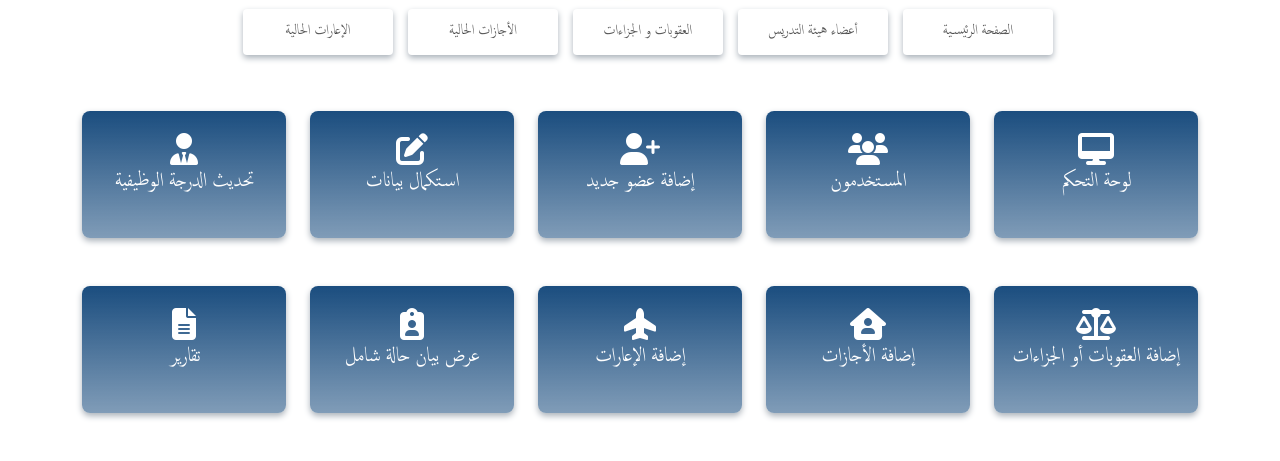
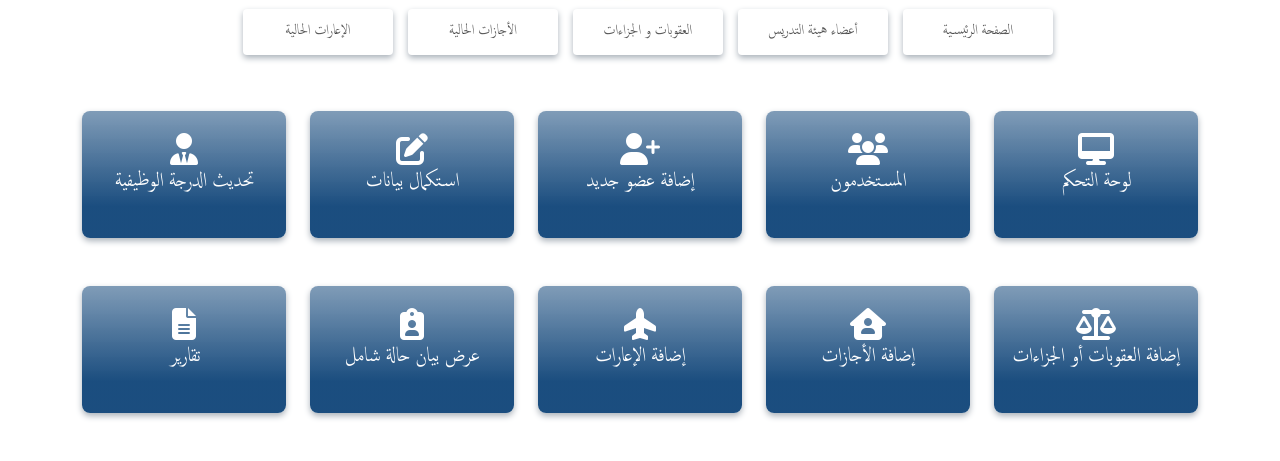
Before and after one commit to EngyEhab/graduationProject, a PHP site: page /system/home.php in a window 1280 px wide. Shown: the part 2798-3259 px from the top of the page. Run offline with PHP 8.4, Linux system fonts and the light colour scheme; a user stored in the database is signed in; data comes from the database, SQL or seed files in the repository; some libraries are stand-ins or nearby versions.

Commit message:
updates in home page colors

```diff
--- a/css/style.css
+++ b/css/style.css
@@ -281,7 +281,7 @@
 
 .function
 {
-    background:linear-gradient(rgba(2, 58, 113,0.9),rgba(2, 58, 113,0.5));
+    background:linear-gradient(to top,rgba(2, 58, 113,0.9) 25%,rgba(2, 58, 113,0.5) );
     border-radius: 8px;
     box-shadow:0px 3px 6px #AAB2BA;
     padding:30px 10px;
```
